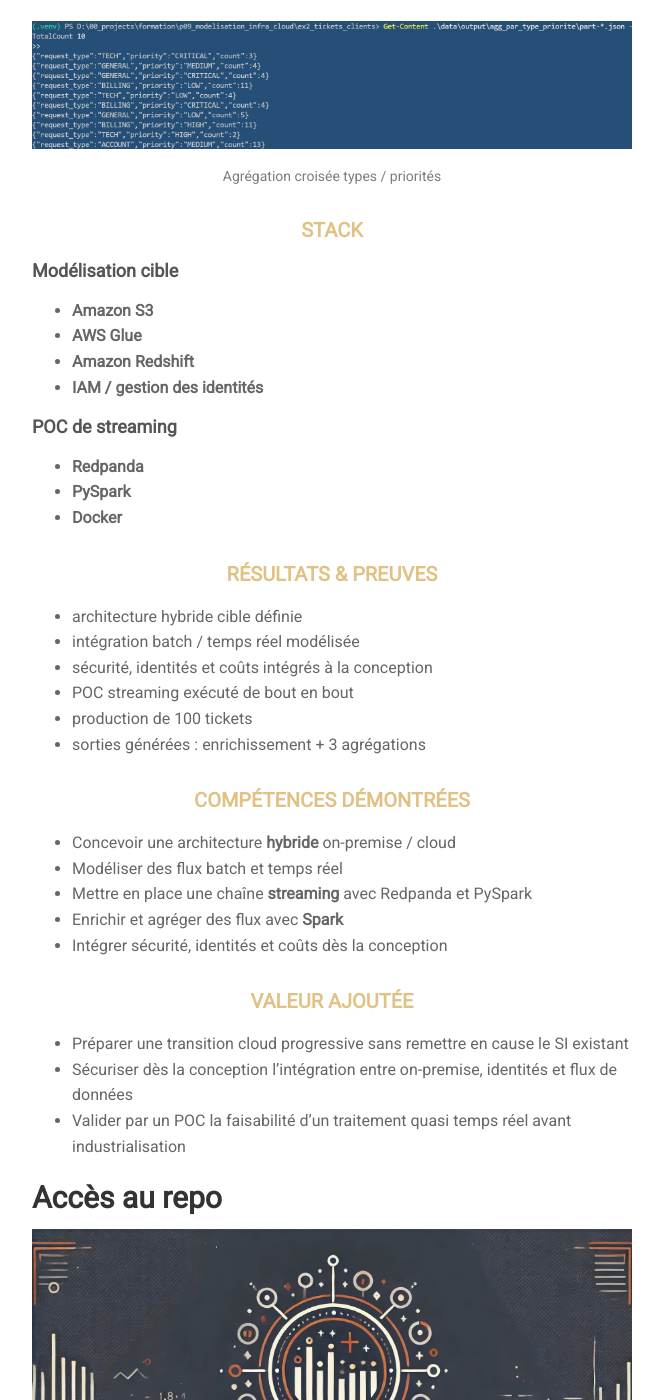
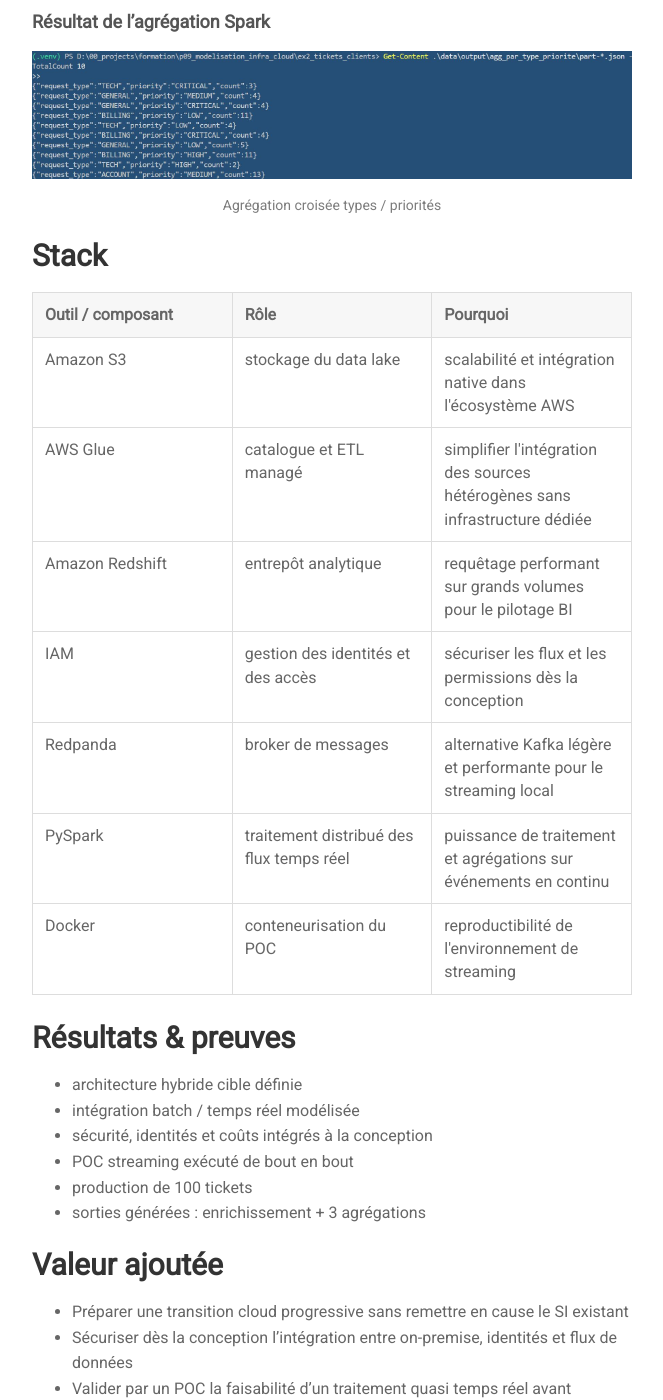
Before and after one commit to patrick-arbessier-data/patrick-arbessier-data.github.io, a Jekyll site: the page built from projects/proj-4.md, in a window 1280 px wide and 1400 px high, scrolled down 2552 px. Shown: the whole window, without its empty margins (308-971 px from the left). Built offline with Jekyll 4.4.1, drawn with Linux system fonts in a browser that asks for light colours; nearby versions of some CDN libraries; some of the changed text lies outside the part shown.

Commit message:
Standardisation plan de présentation : structure commune, tableaux stack Outil/Rôle/Pourquoi, suppression sections Compétences démontrées et Mise en œuvre, harmonisation niveaux de titres

```diff
--- a/projects/proj-4.md
+++ b/projects/proj-4.md
@@ -2,20 +2,21 @@
 layout: post
 title: "Modéliser une infrastructure hybride"
 ---
+
 <div class="project-header">
   <h2 class="project-title">Modéliser une infrastructure hybride</h2>
   <h3 class="project-subtitle">Streaming & Data Lake</h3>
 </div>
 
-### Résumé
+## Résumé
 
-Conception d’une architecture hybride on-premise / cloud combinant flux batch et flux temps réel.
+Conception d'une architecture hybride on-premise / cloud combinant flux batch et flux temps réel.
 
-La **partie 1 - Modélisation** définit l’architecture cible sur AWS, l’intégration avec le SI existant, et les choix de sécurité, identités et coûts.
+La **partie 1 - Modélisation** définit l'architecture cible sur AWS, l'intégration avec le SI existant, et les choix de sécurité, identités et coûts.
 
 La **partie 2 - POC streaming** illustre le temps réel avec un pipeline Redpanda → PySpark pour traiter des tickets clients, enrichir et agréger les messages, puis produire des sorties exploitables.
 
-### Contexte & objectif
+## Contexte & objectif
 
 Contexte :
 
@@ -29,24 +30,24 @@ Objectif :
 - sécuriser les identités et les flux
 - proposer une architecture scalable et maîtrisée
 
-Les flux batch couvrent l’export et l’intégration des données historiques et métiers, tandis que les flux temps réel adressent les événements (IoT ou tickets) nécessitant un traitement rapide et fiable.
+Les flux batch couvrent l'export et l'intégration des données historiques et métiers, tandis que les flux temps réel adressent les événements (IoT ou tickets) nécessitant un traitement rapide et fiable.
 
-### Approche structurante
+## Démarche
 
 - Conservation du SI local comme référentiel
 - Séparation batch / temps réel
-- Continuité des identités via AD Connector plutôt que duplication d’annuaire
+- Continuité des identités via AD Connector plutôt que duplication d'annuaire
 
-### Solution livrée
+## Solution livrée
 
 La solution est structurée en deux livrables complémentaires :
 
-- une **architecture hybride cible** décrivant l’intégration on-premise / AWS, les zones du data lake, et les mécanismes de sécurité et d’identité
-- un **POC de streaming** démontrant un traitement quasi temps réel de bout en bout sur un cas d’usage tickets
+- une **architecture hybride cible** décrivant l'intégration on-premise / AWS, les zones du data lake, et les mécanismes de sécurité et d'identité
+- un **POC de streaming** démontrant un traitement quasi temps réel de bout en bout sur un cas d'usage tickets
 
-#### Architecture hybride
+### Architecture hybride
 
-{% include lightbox_image.html image="projects/proj-4/p09_schema_infra_hybride.png"  alt="schéma d'infrastructure on-premise / cloud" caption="Schéma de l'infrastructure hybride - Cloud provider AWS"%}
+{% include lightbox_image.html image="projects/proj-4/p09_schema_infra_hybride.png" alt="schéma d'infrastructure on-premise / cloud" caption="Schéma de l'infrastructure hybride - Cloud provider AWS"%}
 
 - on-premise conservé comme référentiel
 - ingestion batch et temps réel
@@ -54,41 +55,75 @@ La solution est structurée en deux livrables complémentaires :
 - traitements distribués
 - entrepôt analytique centralisé
 
-#### POC streaming
+### POC streaming
 
 - messages produits en temps réel
 - traitement avec **Spark**
 - enrichissement et agrégations
 - export de données préparées
 
-##### Résultat de la création du topic
+#### Résultat de la création du topic
 
-{% include lightbox_image.html image="projects/proj-4/P09_01_creation_topic_client_tickets.jpg"  alt="creation du topic"%}
+{% include lightbox_image.html image="projects/proj-4/P09_01_creation_topic_client_tickets.jpg" alt="creation du topic"%}
 
-##### Résultat du Producer
+#### Résultat du Producer
 
-{% include lightbox_image.html image="projects/proj-4/P09_03_producer_envoi_tickets_fin.jpg"  alt="Production des tickets" caption="Production de 100 tickets"%}
+{% include lightbox_image.html image="projects/proj-4/P09_03_producer_envoi_tickets_fin.jpg" alt="Production des tickets" caption="Production de 100 tickets"%}
 
-##### Résultat de l'agrégation Spark
+#### Résultat de l'agrégation Spark
 
-{% include lightbox_image.html image="projects/proj-4/P09_07_extrait_agregation_croisee_type_priorite.jpg"  alt="agregation croisee type / priorite" caption="Agrégation croisée types / priorités"%}
+{% include lightbox_image.html image="projects/proj-4/P09_07_extrait_agregation_croisee_type_priorite.jpg" alt="agregation croisee type / priorite" caption="Agrégation croisée types / priorités"%}
 
-### Stack
+## Stack
 
-#### Modélisation cible
+<table class="project-table">
+  <thead>
+    <tr>
+      <th>Outil / composant</th>
+      <th>Rôle</th>
+      <th>Pourquoi</th>
+    </tr>
+  </thead>
+  <tbody>
+    <tr>
+      <td>Amazon S3</td>
+      <td>stockage du data lake</td>
+      <td>scalabilité et intégration native dans l'écosystème AWS</td>
+    </tr>
+    <tr>
+      <td>AWS Glue</td>
+      <td>catalogue et ETL managé</td>
+      <td>simplifier l'intégration des sources hétérogènes sans infrastructure dédiée</td>
+    </tr>
+    <tr>
+      <td>Amazon Redshift</td>
+      <td>entrepôt analytique</td>
+      <td>requêtage performant sur grands volumes pour le pilotage BI</td>
+    </tr>
+    <tr>
+      <td>IAM</td>
+      <td>gestion des identités et des accès</td>
+      <td>sécuriser les flux et les permissions dès la conception</td>
+    </tr>
+    <tr>
+      <td>Redpanda</td>
+      <td>broker de messages</td>
+      <td>alternative Kafka légère et performante pour le streaming local</td>
+    </tr>
+    <tr>
+      <td>PySpark</td>
+      <td>traitement distribué des flux temps réel</td>
+      <td>puissance de traitement et agrégations sur événements en continu</td>
+    </tr>
+    <tr>
+      <td>Docker</td>
+      <td>conteneurisation du POC</td>
+      <td>reproductibilité de l'environnement de streaming</td>
+    </tr>
+  </tbody>
+</table>
 
-- **Amazon S3**
-- **AWS Glue**
-- **Amazon Redshift**
-- **IAM / gestion des identités**
-
-#### POC de streaming
-
-- **Redpanda**
-- **PySpark**
-- **Docker**
-
-### Résultats & preuves
+## Résultats & preuves
 
 - architecture hybride cible définie
 - intégration batch / temps réel modélisée
@@ -97,19 +132,11 @@ La solution est structurée en deux livrables complémentaires :
 - production de 100 tickets
 - sorties générées : enrichissement + 3 agrégations
 
-### Compétences démontrées
-
-- Concevoir une architecture **hybride** on-premise / cloud
-- Modéliser des flux batch et temps réel
-- Mettre en place une chaîne **streaming** avec Redpanda et PySpark
-- Enrichir et agréger des flux avec **Spark**
-- Intégrer sécurité, identités et coûts dès la conception
-
-### Valeur ajoutée
+## Valeur ajoutée
 
 - Préparer une transition cloud progressive sans remettre en cause le SI existant
-- Sécuriser dès la conception l’intégration entre on-premise, identités et flux de données
-- Valider par un POC la faisabilité d’un traitement quasi temps réel avant industrialisation
+- Sécuriser dès la conception l'intégration entre on-premise, identités et flux de données
+- Valider par un POC la faisabilité d'un traitement quasi temps réel avant industrialisation
 
 ## Accès au repo
 
```
Also changed, not shown: projects/proj-1.md (+32 -54 lines), projects/proj-2.md (+53 -34 lines), projects/proj-3.md (+50 -27 lines).
